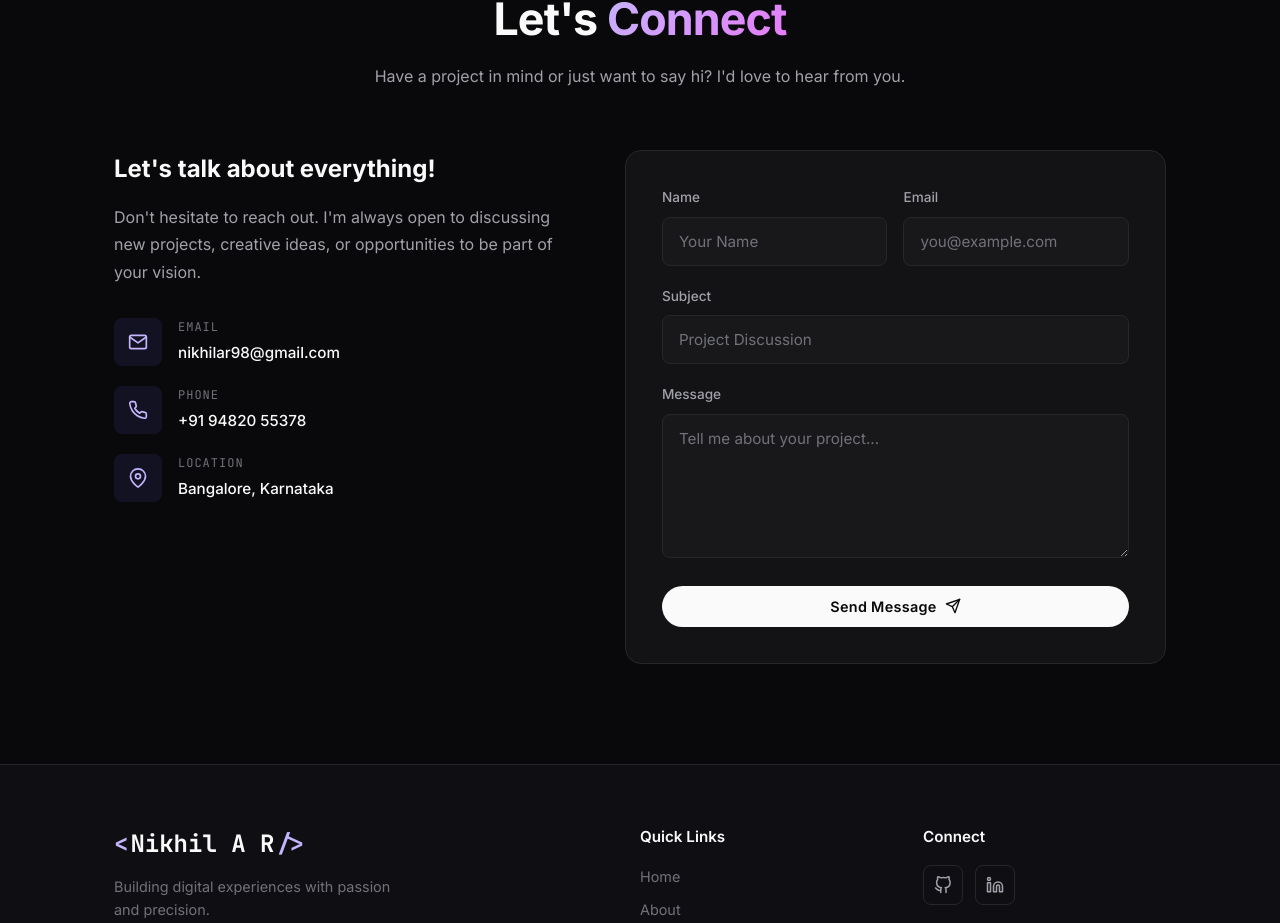
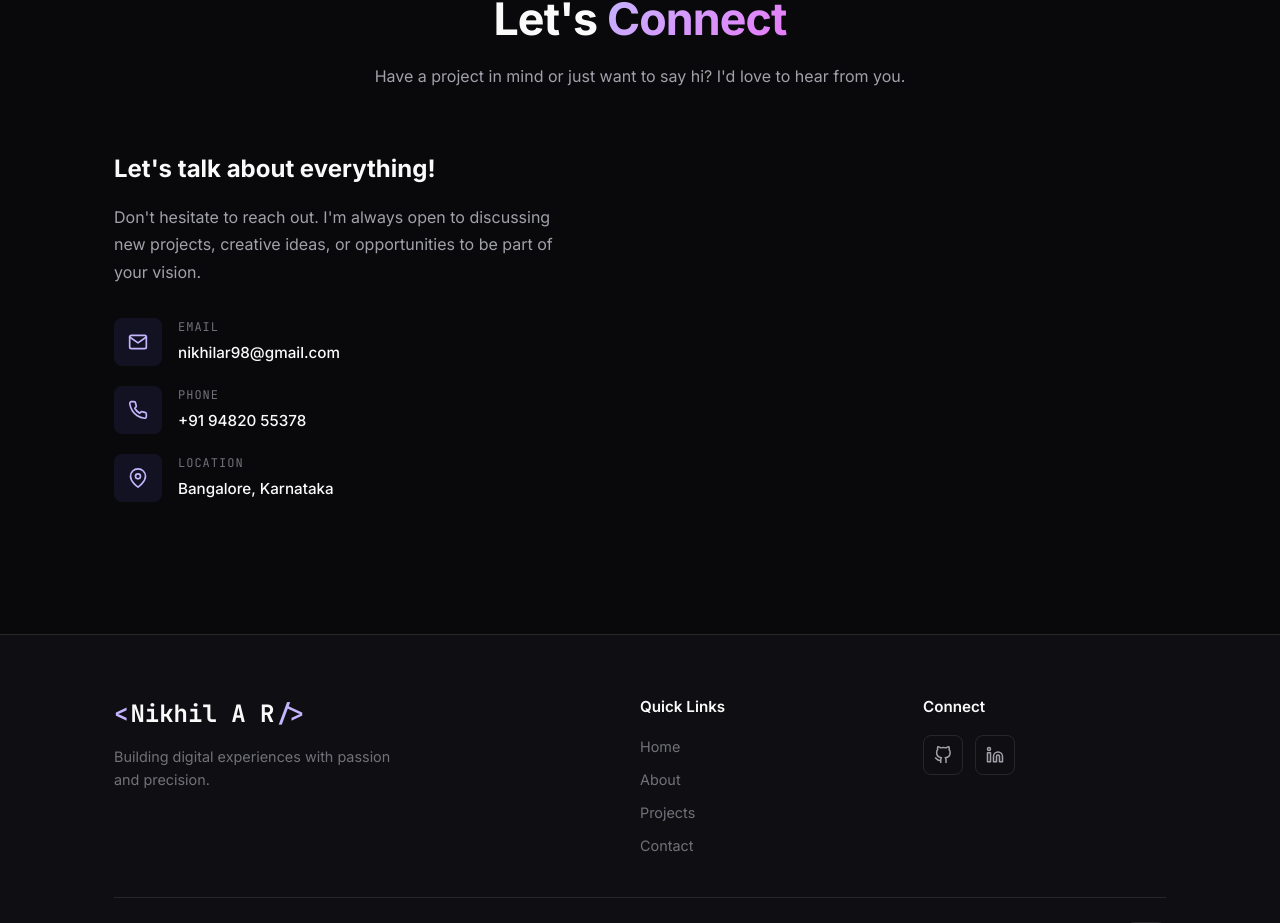
Before and after one commit to nikhilar98/portfolio, a React (Vite) app: page / in a window 1280 px wide. Shown: the part 5305-6228 px from the top of the page. Built offline with nearby package versions, Linux system fonts and the light colour scheme.

Commit message:
refactor: simplify Contact component by removing form handling logic

```diff
--- a/src/components/Contact/Contact.jsx
+++ b/src/components/Contact/Contact.jsx
@@ -1,33 +1,7 @@
-import { useState } from 'react';
-import { FiMail, FiMapPin, FiPhone, FiSend } from 'react-icons/fi';
+import { FiMail, FiMapPin, FiPhone } from 'react-icons/fi';
 import './Contact.css';
 
-const Contact = () => {
-  const [formData, setFormData] = useState({
-    name: '',
-    email: '',
-    subject: '',
-    message: '',
-  });
-
-  const [status, setStatus] = useState(null);
-
-  const handleChange = (e) => {
-    setFormData((prev) => ({
-      ...prev,
-      [e.target.name]: e.target.value,
-    }));
-  };
-
-  const handleSubmit = (e) => {
-    e.preventDefault();
-    // In production, you'd send this to a backend/email service
-    setStatus('success');
-    setFormData({ name: '', email: '', subject: '', message: '' });
-    setTimeout(() => setStatus(null), 5000);
-  };
-
-  return (
+const Contact = () => {  return (
     <section id="contact" className="contact section">
       <div className="container">
         <div className="section-header">
@@ -84,76 +58,6 @@ const Contact = () => {
               </div>
             </div>
           </div>
-
-          <form className="contact__form" onSubmit={handleSubmit}>
-            <div className="contact__form-row">
-              <div className="contact__form-group">
-                <label htmlFor="name" className="contact__form-label">Name</label>
-                <input
-                  type="text"
-                  id="name"
-                  name="name"
-                  value={formData.name}
-                  onChange={handleChange}
-                  placeholder="Your Name"
-                  required
-                  className="contact__form-input"
-                />
-              </div>
-              <div className="contact__form-group">
-                <label htmlFor="email" className="contact__form-label">Email</label>
-                <input
-                  type="email"
-                  id="email"
-                  name="email"
-                  value={formData.email}
-                  onChange={handleChange}
-                  placeholder="you@example.com"
-                  required
-                  className="contact__form-input"
-                />
-              </div>
-            </div>
-
-            <div className="contact__form-group">
-              <label htmlFor="subject" className="contact__form-label">Subject</label>
-              <input
-                type="text"
-                id="subject"
-                name="subject"
-                value={formData.subject}
-                onChange={handleChange}
-                placeholder="Project Discussion"
-                required
-                className="contact__form-input"
-              />
-            </div>
-
-            <div className="contact__form-group">
-              <label htmlFor="message" className="contact__form-label">Message</label>
-              <textarea
-                id="message"
-                name="message"
-                value={formData.message}
-                onChange={handleChange}
-                placeholder="Tell me about your project..."
-                required
-                rows={6}
-                className="contact__form-input contact__form-textarea"
-              />
-            </div>
-
-            <button type="submit" className="btn btn-primary contact__form-submit">
-              Send Message
-              <FiSend size={16} />
-            </button>
-
-            {status === 'success' && (
-              <p className="contact__form-success">
-                ✅ Message sent successfully! I'll get back to you soon.
-              </p>
-            )}
-          </form>
         </div>
       </div>
     </section>
```
